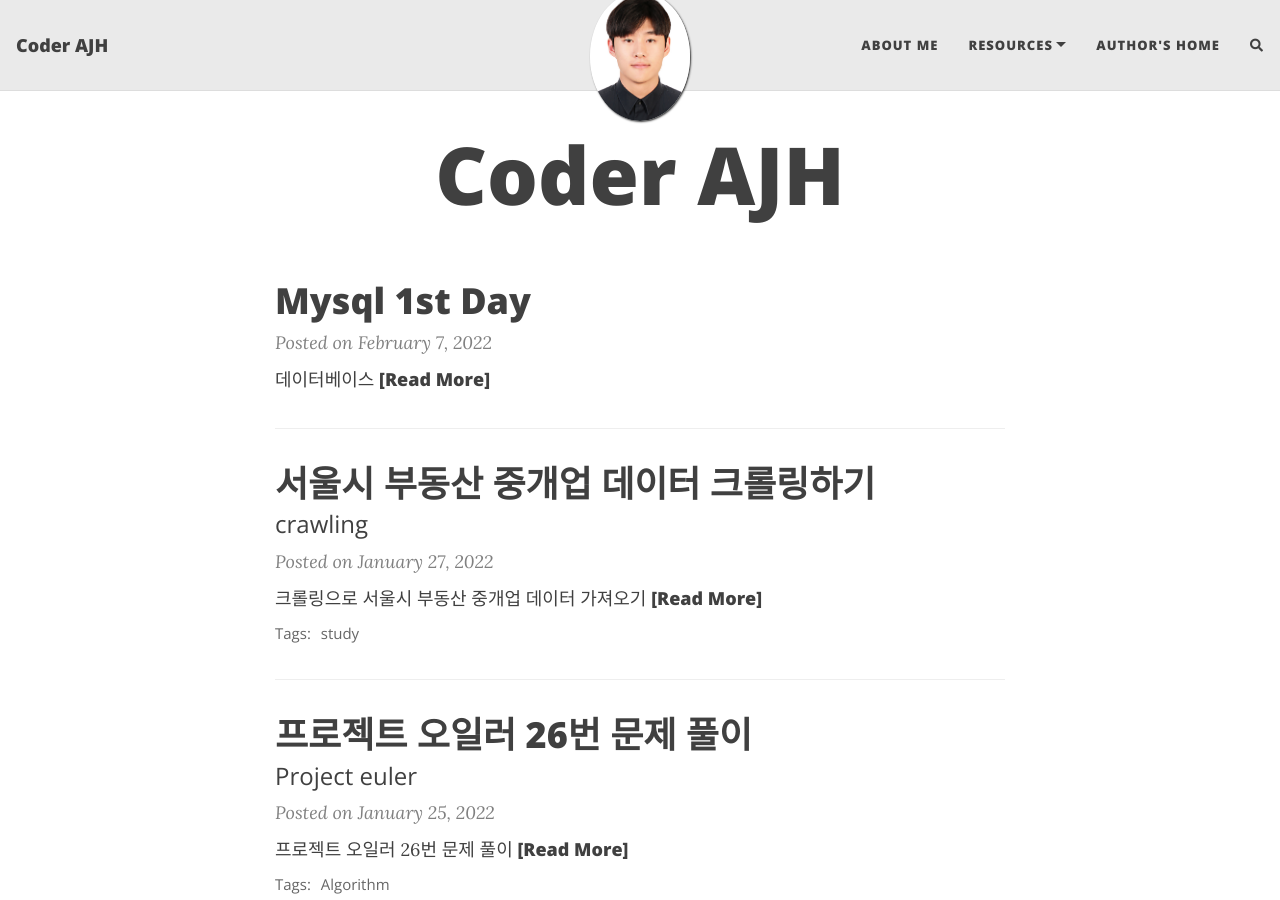
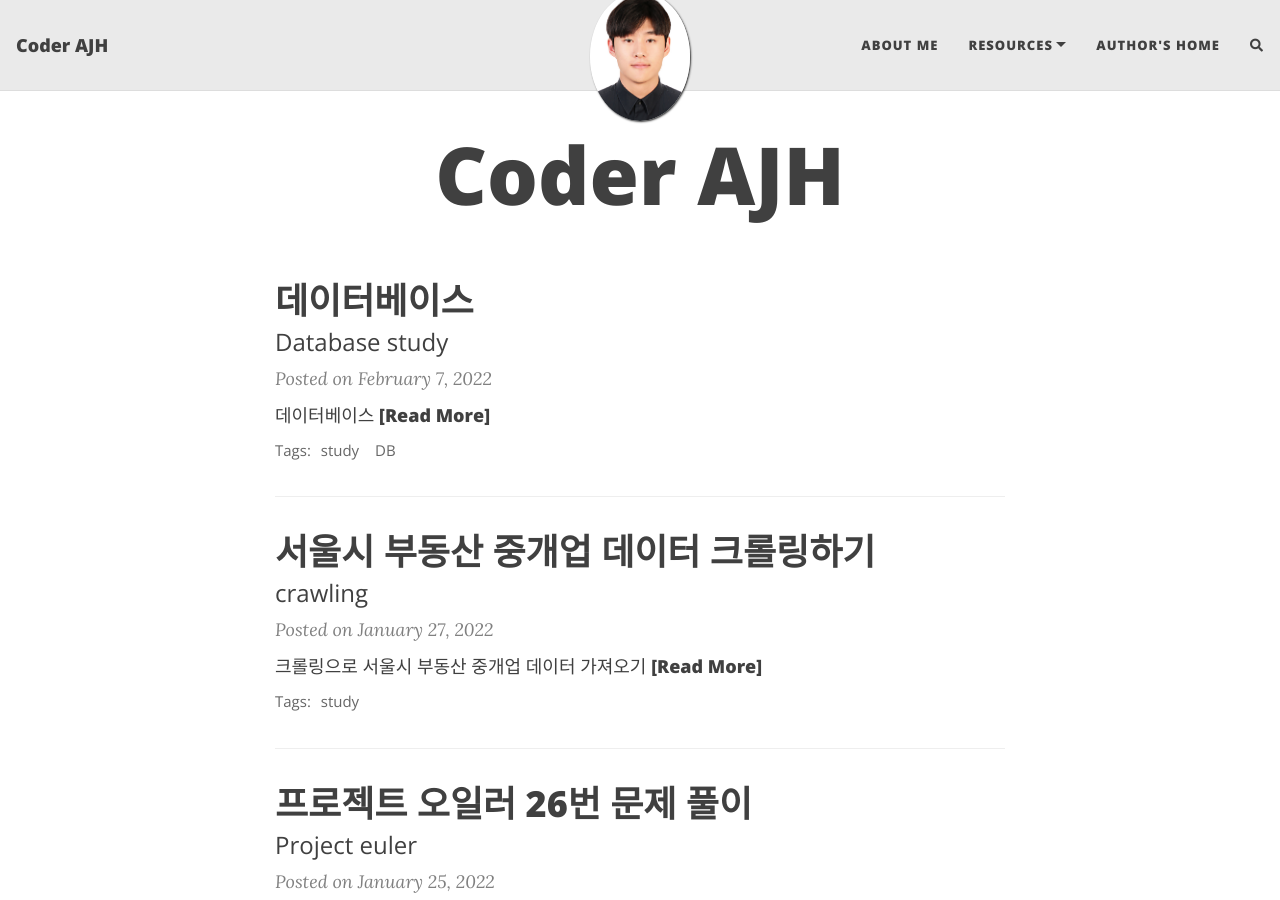
Before and after one commit to junhong625/junhong625.github.io, a Jekyll site: the page built from index.html, in a window 1280 px wide and 900 px high. Built offline with Jekyll 4.4.1, drawn with Linux system fonts in a browser that asks for light colours; nearby versions of some CDN libraries; the list of posts is cut into pages by our own code; comment, search, counter and statistics services are not loaded.

Commit message:
Update 2022-02-07-mysql-1st-day.md

```diff
--- a/_posts/2022-02-07-mysql-1st-day.md
+++ b/_posts/2022-02-07-mysql-1st-day.md
@@ -1,3 +1,13 @@
+---
+layout : post
+title : 데이터베이스
+subtitle : Database study
+gh-repo: junhong625/A_FIT
+gh-badge: [star, fork, follow]
+tags : [study, DB]
+comments: true
+---
+
 # 데이터베이스
 
 현재 인류는 데이터 시대에 살고 있습니다. 이 데이터 세상에서 데이터를 관리하고 보관, 수정하는 것은 매우 중요한 일입니다.
```
